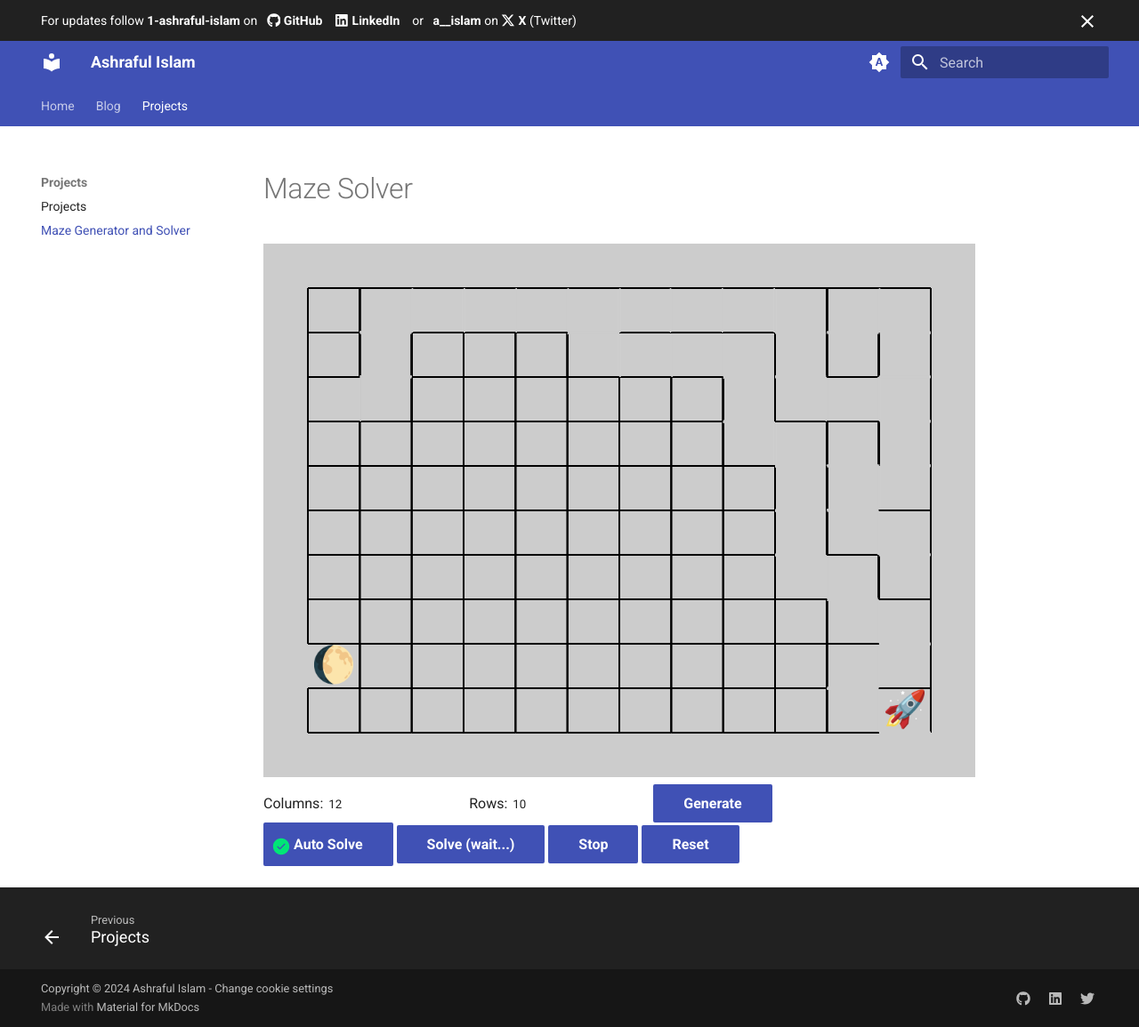
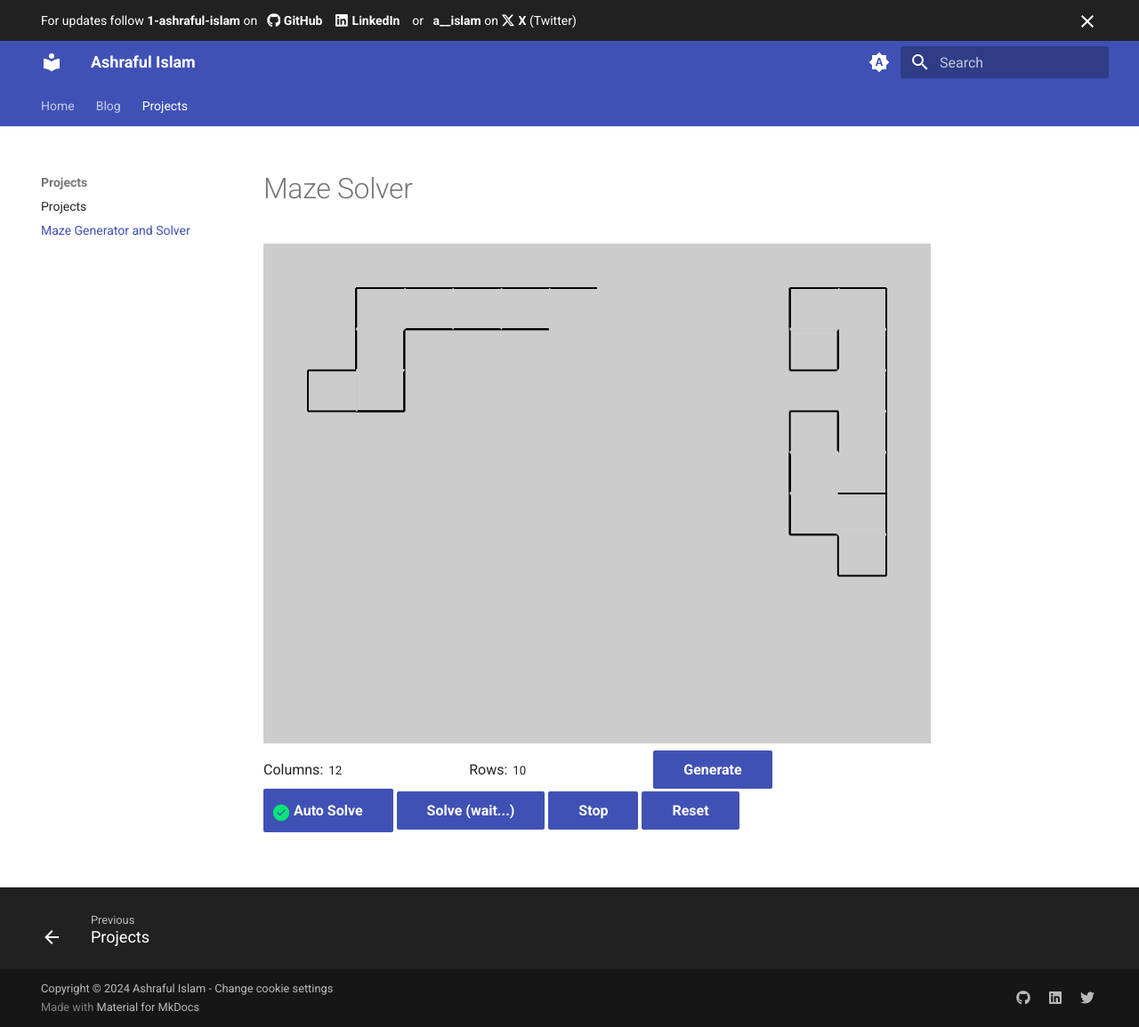
Before and after one commit to 1-ashraful-islam/1-ashraful-islam.github.io, an MkDocs documentation site: the page built from docs/projects/maze-generator-and-solver.md, in a window 1280 px wide and 1155 px high. Shown: the whole window at 89% size. Built offline with MkDocs 1.6.1 and Material for MkDocs 9.7.7, drawn with Linux system fonts in a browser that asks for light colours; plug-ins that fetch from the network failed and are left out; comment, search, counter and statistics services are not loaded.

Commit message:
adds responsiveness to the maze solver

```diff
--- a/docs/projects/maze-generator-and-solver.md
+++ b/docs/projects/maze-generator-and-solver.md
@@ -21,6 +21,7 @@
     </div>
   </div>
 
+
 <script src="gprimitives.js"></script>
 <script src="maze.js"></script>
 <script src="main.js"></script>
--- a/docs/projects/maze-generator-and-solver/main.js
+++ b/docs/projects/maze-generator-and-solver/main.js
@@ -1,17 +1,16 @@
-class Window {
+class MazeWindow {
   constructor(width, height, background = "#ccc") {
     this.width = width;
     this.height = height;
     this.background = background;
     this.canvas = document.getElementById('myCanvas');
+
     this.canvas.style.background = this.background;
     this.isRunning = false;
     this.createButtons();
     this.autoSolve = true; //true by default
 
     // Parameters for maze generation
-
-
 
     this.numCols = 12;
     this.numRows = 10;
@@ -24,12 +23,12 @@
 
     this.mazeProcessing = false;
     // Initial Maze creation
-    this.createMaze();
+    this.generateMaze();
   }
 
   createButtons() {
     const resetButton = document.getElementById('resetButton');
-    resetButton.addEventListener('click', () => this.createMaze());
+    resetButton.addEventListener('click', () => this.generateMaze());
 
     const stopButton = document.getElementById('stopButton');
     stopButton.addEventListener('click', () => this.stop());
@@ -48,8 +47,9 @@
 
   generateMaze() {
 
+    this.width = this.canvas.getAttribute('width');
+    this.height = this.canvas.getAttribute('height');
     this.stop();
-
     const numColumnsInput = document.getElementById('numColumns');
     const numRowsInput = document.getElementById('numRows');
     this.numCols = parseInt(numColumnsInput.value) || 12; // default value of 12 if not retrieved
@@ -123,13 +123,23 @@
     return this.canvas;
   }
 }
+function resizeCanvas() {
+  const canvas = document.getElementById('myCanvas');
+  canvas.width = Math.min(window.innerWidth, window.innerHeight, 800) - 50;
+  canvas.height = canvas.width*3/4;
+
+}
 
 // Main execution
 function main() {
-  const width = 800;
-  const height = 600;
-  const window = new Window(width, height);
-  window.isRunning = true;
+  window.addEventListener('resize', resizeCanvas, false);
+  // Initial resize
+  resizeCanvas();
+
+  const width = window.innerWidth - 50;
+  const height = width*3/4;
+  const maze_window = new MazeWindow(width, height);
+  maze_window.isRunning = true;
 }
 
 main();
```
